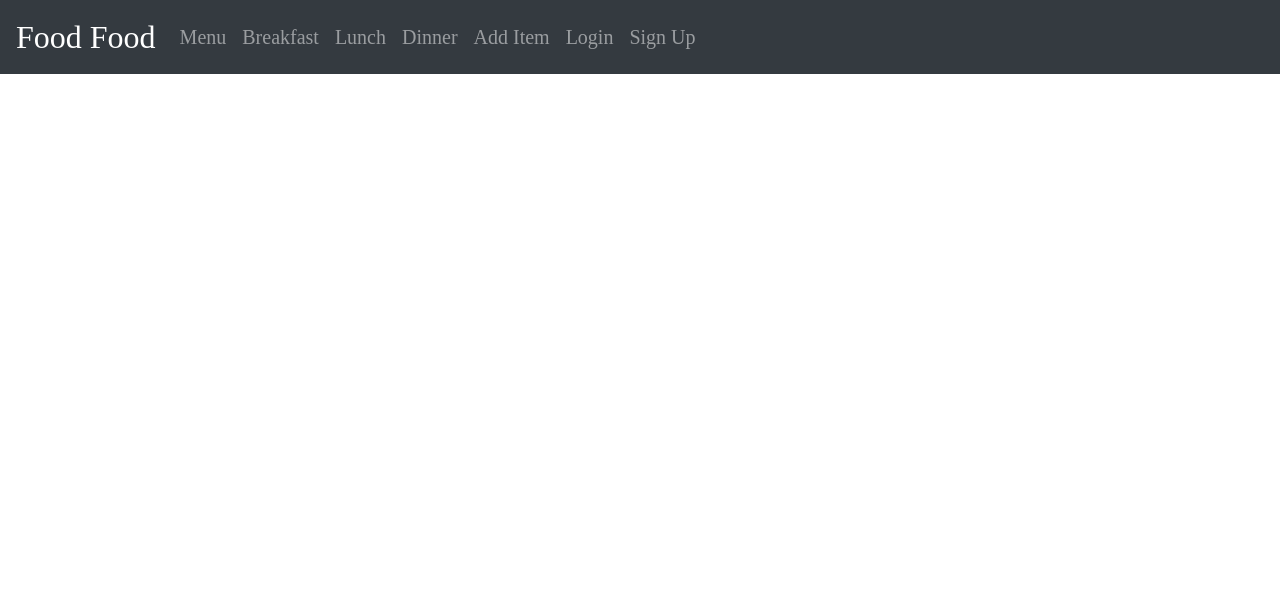
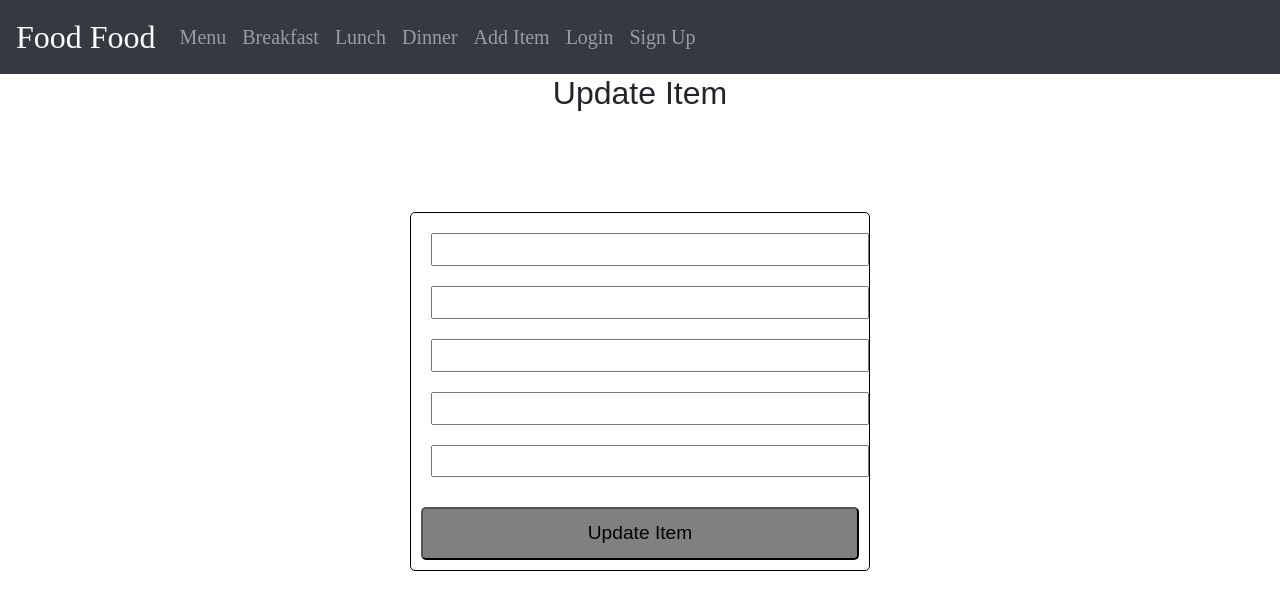
Before and after one commit to SoneThaya/food-redux, a React (Create React App) app: page /update-form/1 in a window 1280 px wide. Shown: the top 610 px of the page. Built offline with nearby package versions, Linux system fonts and the light colour scheme.

Commit message:
working on update form

```diff
--- a/src/App.js
+++ b/src/App.js
@@ -9,6 +9,7 @@ import NavigationBar from './components/NavigationBar';
 import MenuList from './components/MenuList'
 import Login from './components/Login'
 import SignUp from './components/SignUp'
+import UpdateItem from './components/UpdateItem'
 
 
 function App() {
@@ -24,6 +25,7 @@ function App() {
           <Route path='/add-item' exact component={AddItem} />
           <Route path='/login' exact component={Login} />
           <Route path='/register' exact component={SignUp} />
+          <Route path='/update-form/:id' exact component={UpdateItem} />
         </Switch>
 
       </Router>
--- a/src/components/UpdateItem.js
+++ b/src/components/UpdateItem.js
@@ -14,7 +14,7 @@ const UpdateItem = (props) => {
 
   const { register, handleSubmit } = useForm()
 
-  const onSubmit = (updateItem) => {
+  const onSubmit = (updatedItem) => {
     console.log(updateItem, "New Item")
     dispatch(updateItem(updatedItem, props.item_id, history))
 
@@ -62,6 +62,13 @@ const UpdateItem = (props) => {
               name="itemImage"
               ref={register({ required: "required" })}
             />
+            <button
+							type="submit"
+							variant="contained"
+							color="primary"
+						>
+							Update Item
+						</button>
 
 
           </form>
```
